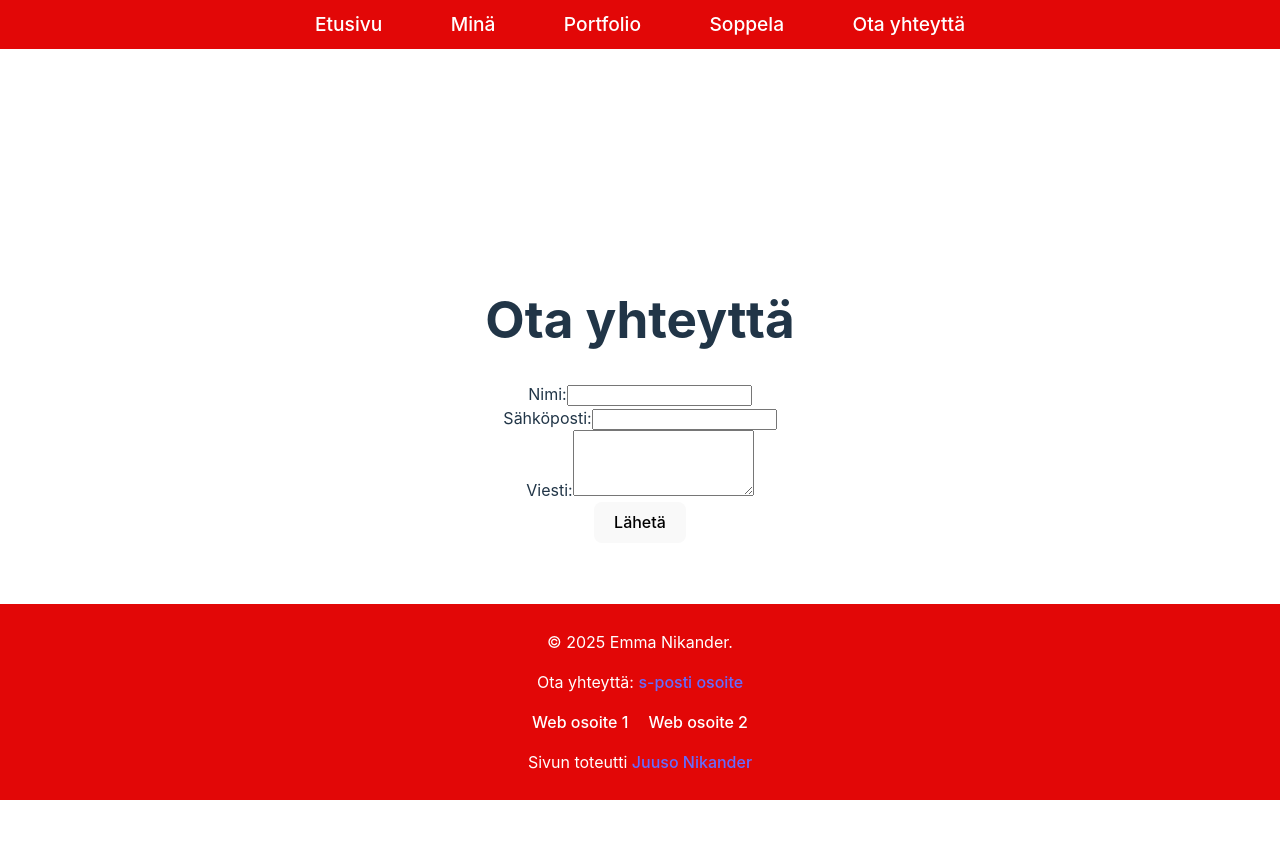
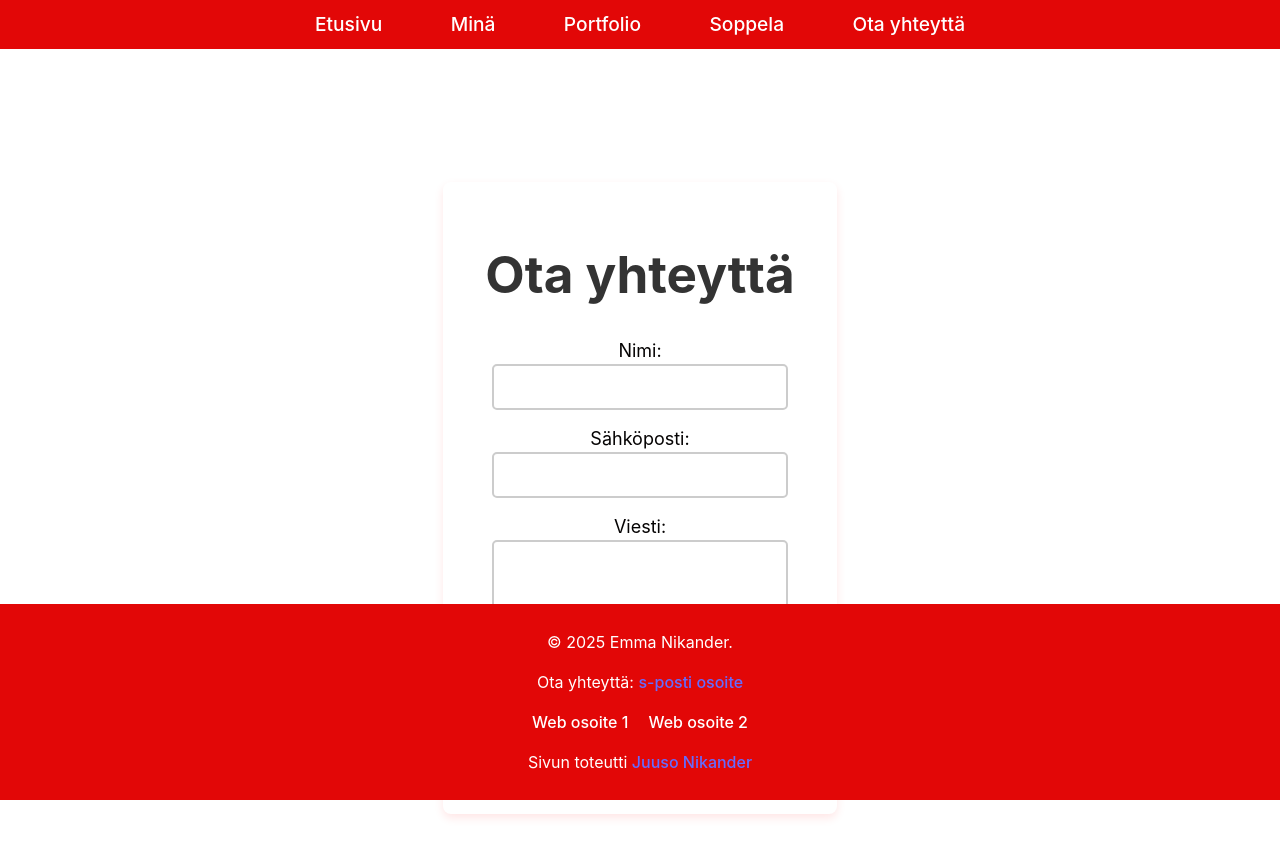
Before and after one commit to Jublis91/soppela_webpage, a React (Vite) app: page /contact in a window 1280 px wide. Shown: the top 856 px of the page. Before the commit the page ends 800 px from the top, so only its background shows below. Built offline with nearby package versions, Linux system fonts and the light colour scheme.

Commit message:
lisätty console.logeja, päivitetty css

```diff
--- a/src/App.jsx
+++ b/src/App.jsx
@@ -4,13 +4,15 @@ import Me from "./pages/Me";
 import Portfolio from "./pages/Portfolio";
 import Contact from "./pages/Contact";
 
-import { BrowserRouter as Router, Routes, Route, Link } from "react-router-dom";
+import { BrowserRouter as Router, Routes, Route, Link, useLocation } from "react-router-dom";
+import { useEffect } from "react";
 import './App.css';
 
 function Footer() {
+  console.log("Footer renderöity"); // Debug: Tulostaa aina kun footer renderöityy
+
   return (
     <footer>
-      {/* Tekijänoikeus ja yhteystiedot lisättävä jälkikäteen */}
       <p>© 2025 Emma Nikander.</p>
       <p>Ota yhteyttä: <a href="S-posti osoite">s-posti osoite</a></p>
       <div className="footer-links">
@@ -22,18 +24,52 @@ function Footer() {
   );
 }
 
+// Komponentti seuraamaan reitin muutoksia ja loggaamaan ne
+function RouteLogger() {
+  const location = useLocation();
+
+  useEffect(() => {
+    console.log(`Navigoitu osoitteeseen: ${location.pathname}`);
+  }, [location]);
+
+  return null;
+}
+
 function App() {
+  console.log("App-komponentti renderöity"); // Debug: Tulostaa aina kun App-komponentti renderöityy
+
   return (
     <Router>
+      <RouteLogger /> {/* Seuraa reitin muutoksia */}
       <div>
         {/* Navigaatiopalkki */}
         <nav>
           <ul>
-            <li><Link to="/">Etusivu</Link></li>
-            <li><Link to="/me">Minä</Link></li>
-            <li><Link to="/portfolio">Portfolio</Link></li>
-            <li><Link to="/soppela">Soppela</Link></li>
-            <li><Link to="/contact">Ota yhteyttä</Link></li>
+            <li>
+              <Link to="/" onClick={() => console.log("Klikattu: Etusivu")}>
+                Etusivu
+              </Link>
+            </li>
+            <li>
+              <Link to="/me" onClick={() => console.log("Klikattu: Minä")}>
+                Minä
+              </Link>
+            </li>
+            <li>
+              <Link to="/portfolio" onClick={() => console.log("Klikattu: Portfolio")}>
+                Portfolio
+              </Link>
+            </li>
+            <li>
+              <Link to="/soppela" onClick={() => console.log("Klikattu: Soppela")}>
+                Soppela
+              </Link>
+            </li>
+            <li>
+              <Link to="/contact" onClick={() => console.log("Klikattu: Ota yhteyttä")}>
+                Ota yhteyttä
+              </Link>
+            </li>
           </ul>
         </nav>
 
--- a/src/index.css
+++ b/src/index.css
@@ -126,3 +126,73 @@ footer {
 .footer-links a:hover {
   text-decoration: underline;
 }
+
+.contact-container {
+  max-width: 1000px;
+  margin: 150px auto;
+  padding: 30px;
+  background-color: #ffffff;
+  border-radius: 8px;
+  box-shadow: 0px 4px 10px rgba(255, 0, 0, 0.1);
+  transition: all 0.3s ease-in-out;
+}
+
+
+.contact-container h1,
+.contact-container h2 {
+  text-align: center;
+  color: #333;
+}
+
+.contact-container label {
+  text-align: left;
+  font-size: 18px;
+  color: #050303;
+}
+
+.contact-container form {
+  display: flex;
+  flex-direction: column;
+  align-items: column;
+  gap: 15px;
+}
+
+.contact-container input,
+.contact-container textarea {
+  width: 80%;
+  margin-left: auto;
+  padding: 12px;
+  border: 2px solid #ccc;
+  border-radius: 5px;
+  font-size: 16px;
+  transition: border-color 0.3s ease-in-out;
+}
+
+.contact-container input:focus,
+.contact-container textarea:focus {
+  border-color: #e20707;
+  outline: none;
+}
+
+.contact-container textarea {
+  height: 150px;
+  resize: none;
+}
+
+.contact-container button {
+  background-color: #e20707;
+  color: #fff;
+  border: none;
+  padding: 12px;
+  border-radius: 5px;
+  cursor: pointer;
+  font-size: 18px;
+  font-weight: 600;
+  box-shadow: 0px 3px 6px rgba(0, 0, 0, 0.2);
+  transition: all 0.3s ease-in-out;
+}
+
+.contact-container button:hover {
+  background-color: #ff4d4d;
+  transform: scale(1.05);
+}
--- a/src/pages/Contact.jsx
+++ b/src/pages/Contact.jsx
@@ -8,17 +8,19 @@ function Contact() {
   });
 
   const handleChange = (e) => {
+    const { name, value } = e.target;
+    console.log('Kenttä päivitetty: ${name}, uusi arvo: ${value}');
     setFormData({ ...formData, [e.target.name]: e.target.value });
   };
 
   const handleSubmit = (e) => {
     e.preventDefault();
+    console.log('Lomake lähetetty seuraavilla tiedoilla:', formData);
     alert(`Kiitos yhteydenotosta, ${formData.name}!`);
-    // Tässä voit lisätä lomakkeen lähetyksen backendille tai sähköpostiin
   };
 
   return (
-    <div>
+    <div className="contact-container">
       <h1>Ota yhteyttä</h1>
       <form onSubmit={handleSubmit}>
         <div>
```
